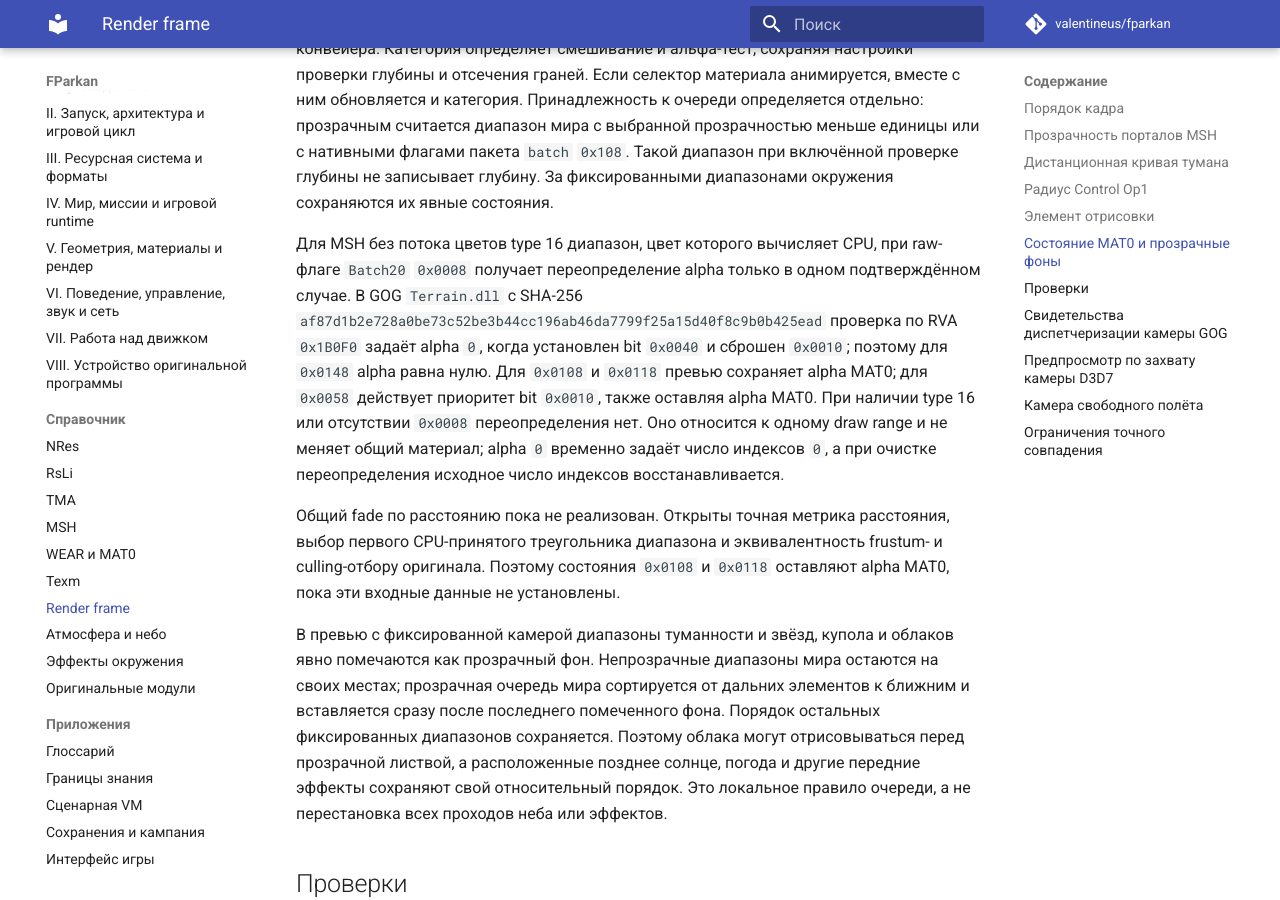
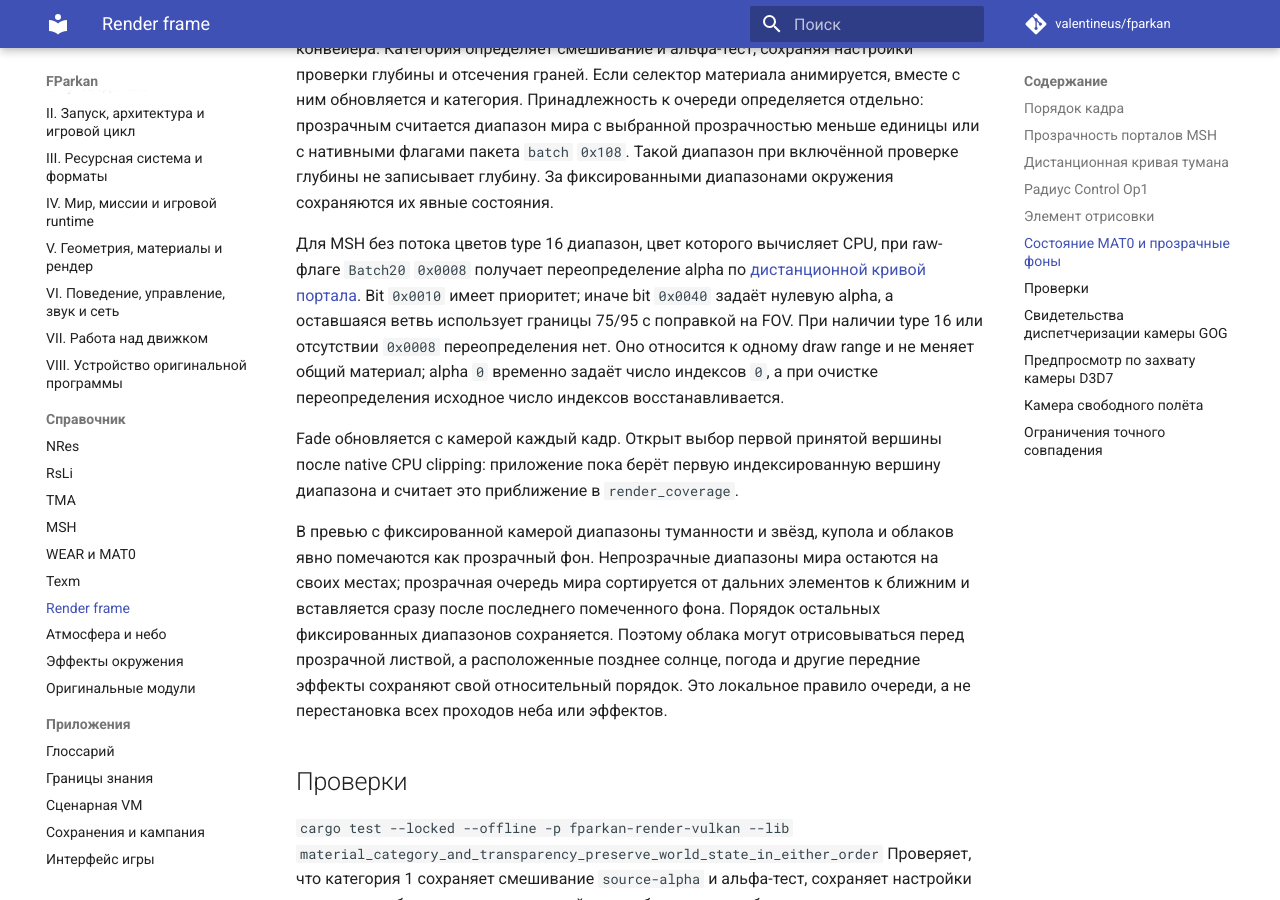
Before and after one commit to valentineus/fparkan, an MkDocs documentation site: the page built from docs/reference/render-frame.md, in a window 1280 px wide and 900 px high, scrolled down 3206 px. Built offline with MkDocs 1.6.1 and Material for MkDocs 9.7.7, drawn with Linux system fonts in a browser that asks for light colours; comment, search, counter and statistics services are not loaded.

```diff
--- a/docs/reference/render-frame.md
+++ b/docs/reference/render-frame.md
@@ -134,21 +134,17 @@
 глубину. За фиксированными диапазонами окружения сохраняются их явные состояния.
 
 Для MSH без потока цветов type 16 диапазон, цвет которого вычисляет CPU, при
-raw-флаге `Batch20` `0x0008` получает переопределение alpha только в одном
-подтверждённом случае. В GOG `Terrain.dll` с SHA-256
-`af87d1b2e728a0be73c52be3b44cc196ab46da7799f25a15d40f8c9b0b425ead` проверка
-по RVA `0x1B0F0` задаёт alpha `0`, когда установлен bit `0x0040` и сброшен
-`0x0010`; поэтому для `0x0148` alpha равна нулю. Для `0x0108` и `0x0118`
-превью сохраняет alpha MAT0; для `0x0058` действует приоритет bit `0x0010`,
-также оставляя alpha MAT0. При наличии type 16 или отсутствии `0x0008`
-переопределения нет. Оно относится к одному draw range и не меняет общий
+raw-флаге `Batch20` `0x0008` получает переопределение alpha по
+[дистанционной кривой портала](#прозрачность-порталов-msh). Bit `0x0010`
+имеет приоритет; иначе bit `0x0040` задаёт нулевую alpha, а оставшаяся
+ветвь использует границы 75/95 с поправкой на FOV. При наличии type 16 или
+отсутствии `0x0008` переопределения нет. Оно относится к одному draw range и не меняет общий
 материал; alpha `0` временно задаёт число индексов `0`, а при очистке
 переопределения исходное число индексов восстанавливается.
 
-Общий fade по расстоянию пока не реализован. Открыты точная метрика расстояния,
-выбор первого CPU-принятого треугольника диапазона и эквивалентность frustum- и
-culling-отбору оригинала. Поэтому состояния `0x0108` и `0x0118` оставляют alpha
-MAT0, пока эти входные данные не установлены.
+Fade обновляется с камерой каждый кадр. Открыт выбор первой принятой вершины
+после native CPU clipping: приложение пока берёт первую индексированную
+вершину диапазона и считает это приближение в `render_coverage`.
 
 В превью с фиксированной камерой диапазоны туманности и звёзд, купола и облаков
 явно помечаются как прозрачный фон. Непрозрачные диапазоны мира остаются на
```
Also changed, not shown: docs/appendices/knowledge-boundaries.md (+3 -1 lines), docs/reference/atmosphere.md (+19 -1 lines), 1 other file.
